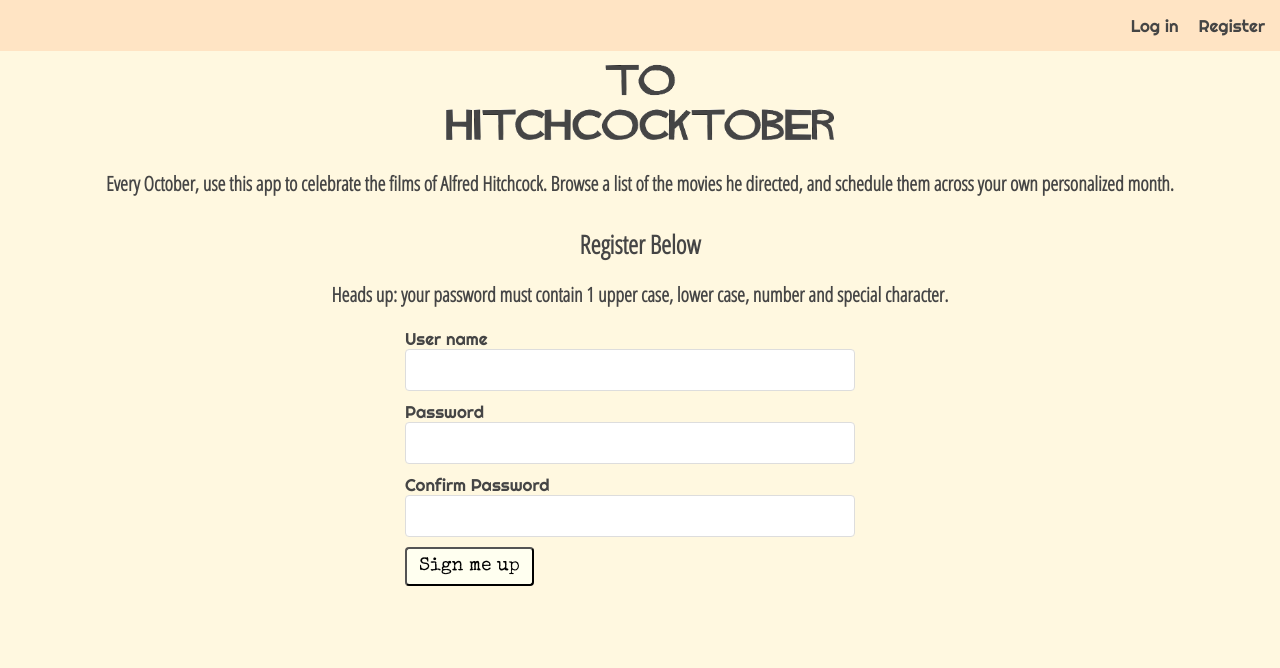
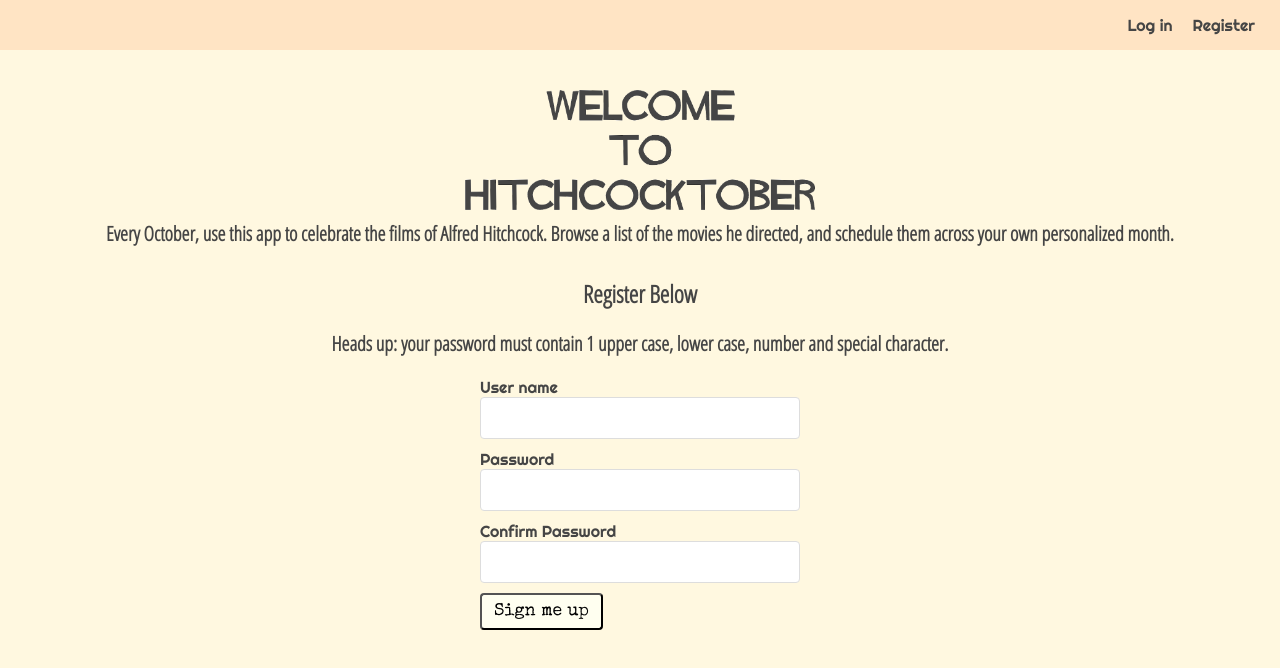
Before and after one commit to NGBlanchard/hitchcocktober-2, a React (Create React App) app: page / in a window 1280 px wide. Shown: the top 668 px of the page. Built offline with nearby package versions, Linux system fonts and the light colour scheme.

Commit message:
css styling

```diff
--- /dev/null
+++ b/src/App.css
@@ -0,0 +1,8 @@
+.App__main {
+  height: 100vh;
+  padding-top: 20px;
+  padding-bottom: 20px;
+  margin: 0 auto;
+  height: calc(100vh - 70px);
+  margin-top: 10px;
+}
--- a/src/App.js
+++ b/src/App.js
@@ -10,6 +10,7 @@
 import Context from "./Context";
 import ApiService from "./services/api-service";
 import TokenService from "./services/token-service.js";
+import './App.css'
 
 class App extends React.Component {
   state = {
--- a/src/components/Calendar/Calendar.css
+++ b/src/components/Calendar/Calendar.css
@@ -10,6 +10,8 @@
   align-items: center;
   margin: 10px;
   color: rgb(69, 69, 69);
+  padding-left: 25px;
+  padding-right: 25px;
 }
 
 .calendar-header {
@@ -23,7 +25,7 @@
   flex-wrap: wrap;
   grid-gap: 40px;
   margin-top: 5px;
-  max-width: 450px;
+  max-width: 400px;
 }
 
 
@@ -32,16 +34,17 @@
 }
 
 .week {
-  width: 500px;
+  padding-left: 13px;
+  padding-right: 20px;
+  max-width: 375px;
   display: none;
   display: flex;
   flex-direction: row;
-  justify-content: center;
 }
 
 .week-day {
-  font-size: 20px;
-  margin: 15px;
+  font-size: 15px;
+  margin: 12px;
   max-width: 65px;
   margin-bottom: 0px;
 }
@@ -52,7 +55,9 @@
 
 .calendar-head {
   height: 30px;
-  width: 400px;
+  width: 375px;
+  padding-left: 40px;
+  padding-right: 40px;
   color: rgb(69, 69, 69);
 }
 
--- a/src/components/LoginForm/LoginForm.css
+++ b/src/components/LoginForm/LoginForm.css
@@ -24,7 +24,6 @@
   text-align: left;
   width: 100%;
   border-radius: 4px;
-  width: 450px;
 }
 
 input:focus {
@@ -41,10 +40,10 @@
 }
 
 .LoginForm {
-  width: 500px;
+  width: 400px;
   max-width: 750px;
   margin-left:100px;
   margin-right: 100px;
-  padding-left: 15px;
-  padding-right: 15px;
+  padding-left: 30px;
+  padding-right: 30px;
 }
--- a/src/components/LoginPage/LoginPage.css
+++ b/src/components/LoginPage/LoginPage.css
@@ -2,14 +2,9 @@
   box-sizing: border-box;
 }
 
-body {
-  margin: 0;
-  padding: 0;
-  font-family: "Raleway", sans-serif;
-  font-size: 17px;
-}
-
 .LoginPage {
+  padding-left: 40px;
+  padding-right: 40px;
   margin-left: 20px;
   margin-right: 20px;
   display: flex;
@@ -25,8 +20,6 @@
   margin-bottom: 20px;
 }
 
-
-
 .red {
   color: #ca1551;
 }
@@ -34,7 +27,6 @@
 .success-alert {
   display: none;
 }
-
 
 .Input,
 .Textarea {
@@ -68,4 +60,5 @@
   text-align: center;
   margin-top: 10px;
   margin-bottom: 50px;
+  width: 350px;
 }
--- a/src/components/Nav/Nav.css
+++ b/src/components/Nav/Nav.css
@@ -5,11 +5,12 @@
   background-color: bisque;
   position: fixed;
   top: 0;
-  width: 100%;
+  width: 100vw;
   z-index: 999;
 }
 
 a {
-  margin-left: 20px;
+  margin-right: 10px;
+  margin-left: 10px;
   color: rgb(69,69,69)
 }
--- a/src/components/RegistrationForm/RegistrationForm.css
+++ b/src/components/RegistrationForm/RegistrationForm.css
@@ -1,10 +1,9 @@
 .RegistrationForm {
-  width: 500px;
-  max-width: 750px;
+  width: 400px;
   margin-left:100px;
   margin-right: 100px;
-  padding-left: 15px;
-  padding-right: 15px;
+  padding-left: 40px;
+  padding-right: 40px;
 }
 
 .success {
--- a/src/components/RegistrationPage/RegistrationPage.css
+++ b/src/components/RegistrationPage/RegistrationPage.css
@@ -7,6 +7,8 @@
   align-items: center;
   justify-content: center;
   color: rgb(69, 69, 69);
+  padding-left: 20px;
+  padding-right: 20px;
 }
 
 .directions {
@@ -20,8 +22,9 @@
   height: 120px;
   color: rgb(69, 69, 69);
   text-align: center;
-  margin-top: 10px;
+  margin-top: 30px;
   margin-bottom: 40px;
+  width: 350px;
 }
 
 h2 {
@@ -33,4 +36,5 @@
   font-family: 'Open Sans Condensed', sans-serif;
   font-weight: bolder;
   font-size: 20px;
+  text-align: center;
 }
--- a/src/components/SelectedDay/SelectedDay.css
+++ b/src/components/SelectedDay/SelectedDay.css
@@ -15,12 +15,15 @@
   box-shadow : 0px 1px 5px rgb(69, 69, 69);
   cursor: pointer;
   margin: 10px;
+  width: 125px;
 }
 
 .dinner-and-movie {
   display: flex;
   flex-direction: column;
   align-items: center;
+  padding-left: 20px;
+  padding-right: 20px;
 }
 
 .movie-details {
@@ -34,7 +37,7 @@
 }
 
 .overview {
-  width: 250px;
+  width: 200px;
   color: rgb(69, 69, 69);
   font-family: 'Open Sans Condensed', sans-serif;
   font-size: 21px;
@@ -49,6 +52,7 @@
   flex-wrap: wrap;
   align-items:flex-start;
   align-content:flex-start;
+  width: 375px;
 }
 
 .stats {
```
